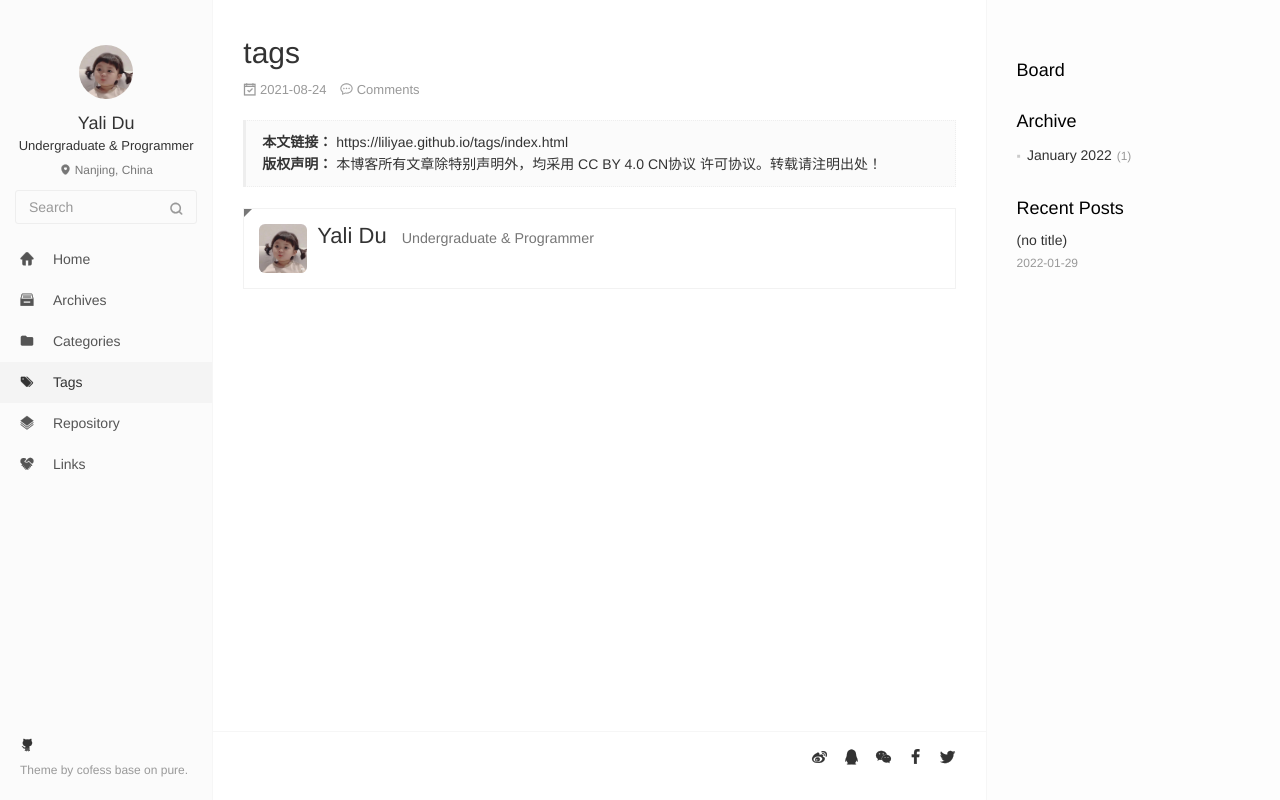
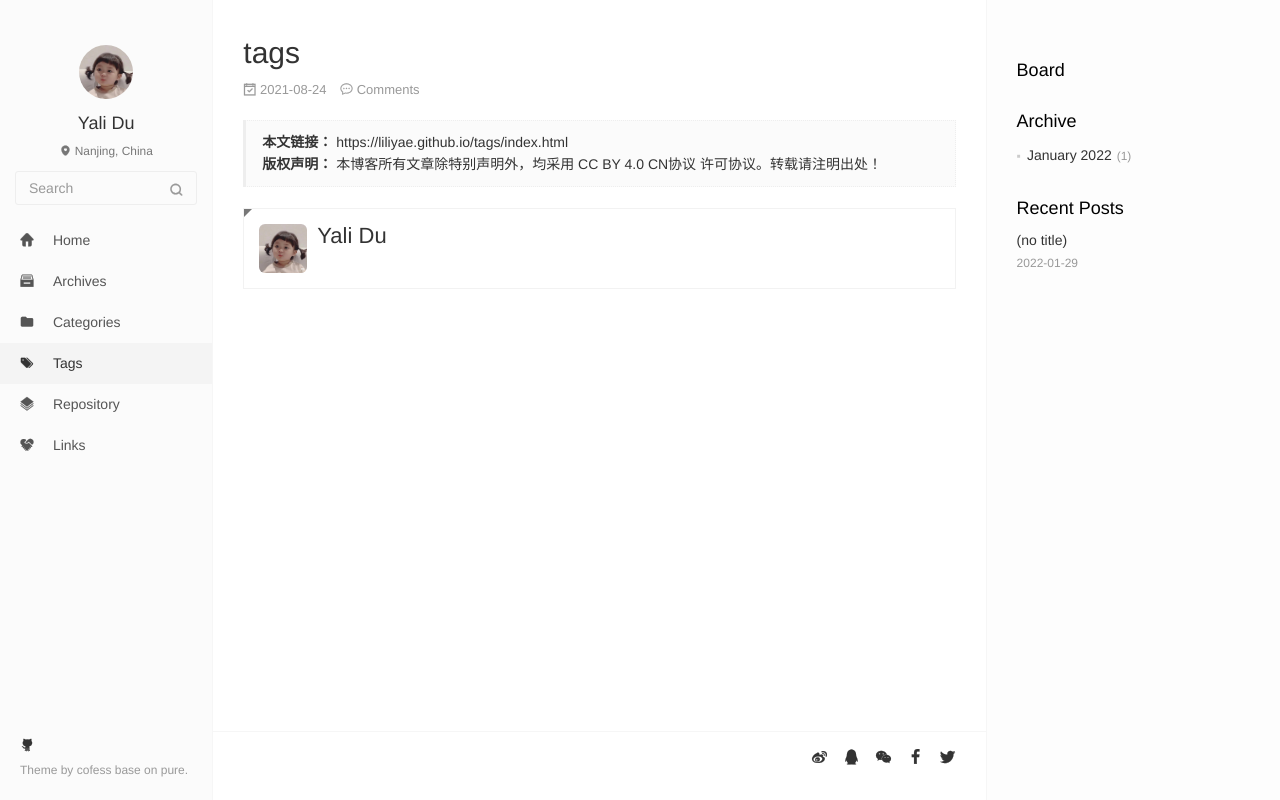
Before and after one commit to liliyae/Yali.github.io, a plain HTML site: page tags/index.html in a window 1280 px wide. Drawn offline with nearby package versions, Linux system fonts and the light colour scheme; no server answers; a script that the page names is missing.

Commit message:
Site updated: 2022-02-19 11:18:27

```diff
--- a/tags/index.html
+++ b/tags/index.html
@@ -56,7 +56,7 @@
           <img class="img-circle img-rotate" src="/images/avatar.jpg" width="200" height="200">
         </a>
         <h2 id="name" class="hidden-xs hidden-sm">Yali Du</h2>
-        <h3 id="title" class="hidden-xs hidden-sm hidden-md">Undergraduate &amp; Programmer</h3>
+        <h3 id="title" class="hidden-xs hidden-sm hidden-md"></h3>
         <small id="location" class="text-muted hidden-xs hidden-sm"><i class="icon icon-map-marker"></i> Nanjing, China</small>
       </div>
 
@@ -294,7 +294,7 @@
         </a>
       </div>
       <div class="media-body">
-        <h3 class="media-heading"><a href="https://github.com/liliyae" target="_blank"><span class="text-dark">Yali Du</span><small class="ml-1x">Undergraduate &amp; Programmer</small></a></h3>
+        <h3 class="media-heading"><a href="https://github.com/liliyae" target="_blank"><span class="text-dark">Yali Du</span><small class="ml-1x"></small></a></h3>
         <div></div>
       </div>
     </figure>
```
Also changed, not shown: 2022/01/29/1/index.html (+2 -2 lines), about/index.html (+2 -2 lines), archives/2022/01/index.html (+1 -1 lines), archives/2022/index.html (+1 -1 lines), archives/index.html (+1 -1 lines), categories/index.html (+2 -2 lines), index.html (+2 -2 lines), links/index.html (+2 -2 lines).
